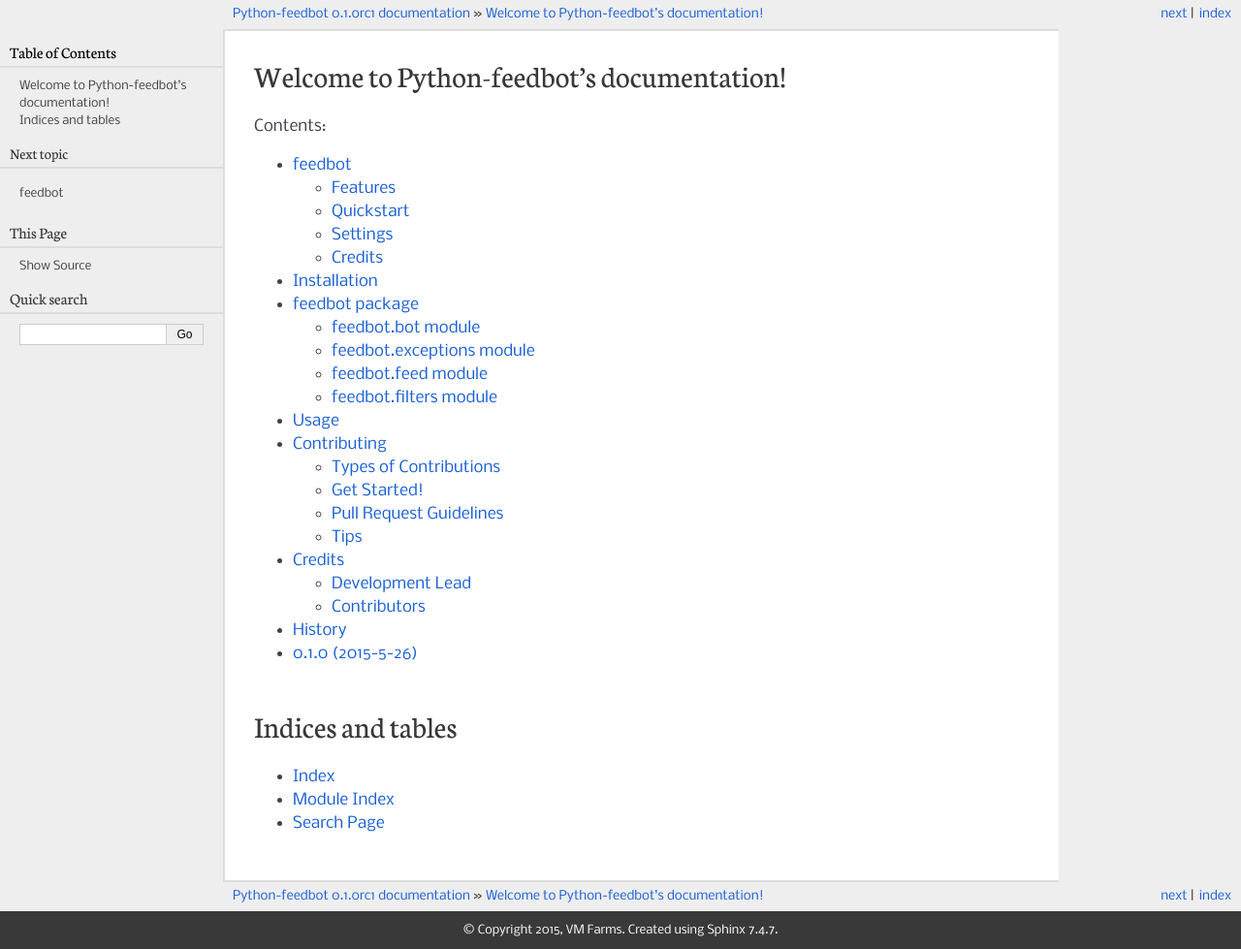
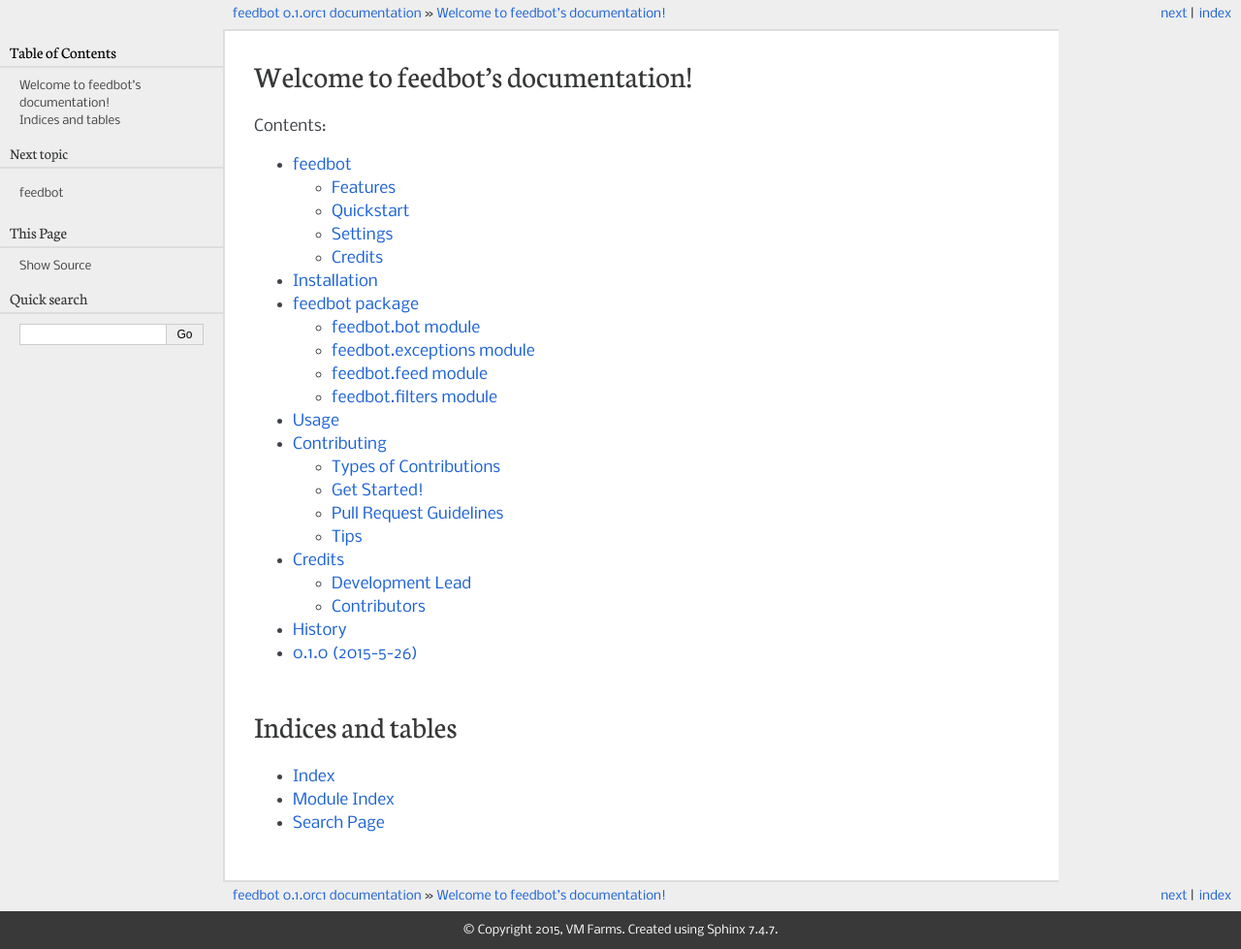
Before and after one commit to j5int/feedbot, a Sphinx documentation site: the page built from docs/index.rst, in a window 1280 px wide. Shown: the whole page at 97% size. Built offline with Sphinx 7.4.7, drawn with Linux system fonts in a browser that asks for light colours.

Commit message:
Makes project name consistent.

```diff
--- a/CONTRIBUTING.rst
+++ b/CONTRIBUTING.rst
@@ -36,7 +36,7 @@
 Write Documentation
 ~~~~~~~~~~~~~~~~~~~
 
-Python-feedbot could always use more documentation, whether as part of the
+feedbot could always use more documentation, whether as part of the
 official Python-feedbot docs, in docstrings, or even on the web in blog posts,
 articles, and such.
 
--- a/docs/conf.py
+++ b/docs/conf.py
@@ -55,7 +55,7 @@
 master_doc = 'index'
 
 # General information about the project.
-project = u'Python-feedbot'
+project = u'feedbot'
 copyright = u'2015, VM Farms'
 
 # The version info for the project you're documenting, acts as replacement
@@ -219,7 +219,7 @@
 # [howto/manual]).
 latex_documents = [
     ('index', 'feedbot.tex',
-     u'Python-feedbot Documentation',
+     u'feedbot Documentation',
      u'Liav Koren', 'manual'),
 ]
 
@@ -250,7 +250,7 @@
 # (source start file, name, description, authors, manual section).
 man_pages = [
     ('index', 'feedbot',
-     u'Python-feedbot Documentation',
+     u'feedbot Documentation',
      [u'Liav Koren'], 1)
 ]
 
@@ -265,7 +265,7 @@
 #  dir menu entry, description, category)
 texinfo_documents = [
     ('index', 'feedbot',
-     u'Python-feedbot Documentation',
+     u'feedbot Documentation',
      u'Liav Koren',
      'feedbot',
      'One line description of project.',
--- a/docs/index.rst
+++ b/docs/index.rst
@@ -3,8 +3,8 @@
    You can adapt this file completely to your liking, but it should at least
    contain the root `toctree` directive.
 
-Welcome to Python-feedbot's documentation!
-======================================
+Welcome to feedbot's documentation!
+===================================
 
 Contents:
 
```
Also changed, not shown: 1 other file.
